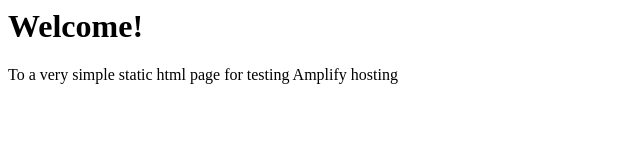
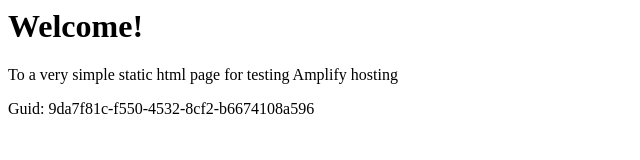
Before and after one commit to aws-aemilia-icn/Github-PR-Commit-Integration-Test-DoNotTouch-GitHubAutoBuildCanaryTest-v1-preprod-ap-northeast-2, a website: page src/index.html in a window 1280 px wide. Shown: the whole page, without its empty margins (0-640 px from the left). Drawn offline with Linux system fonts and the light colour scheme.

Commit message:
commit from integ tests

```diff
--- a/src/index.html
+++ b/src/index.html
@@ -1,3 +1,5 @@
+
+
 <html lang="en">
 
 <head>
@@ -10,6 +12,6 @@
 <body>
     <h1>Welcome!</h1>
     <p>To a very simple static html page for testing Amplify hosting</p>
-</body>
+    <p>Guid: 9da7f81c-f550-4532-8cf2-b6674108a596</p></body>
 
 </html>
```
